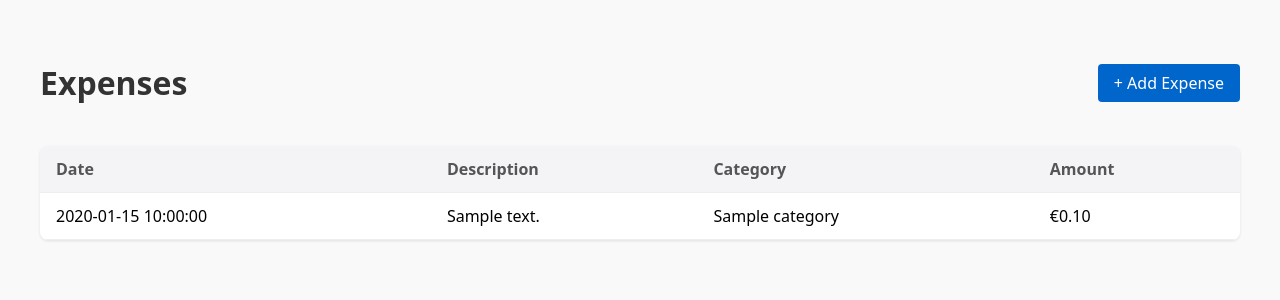
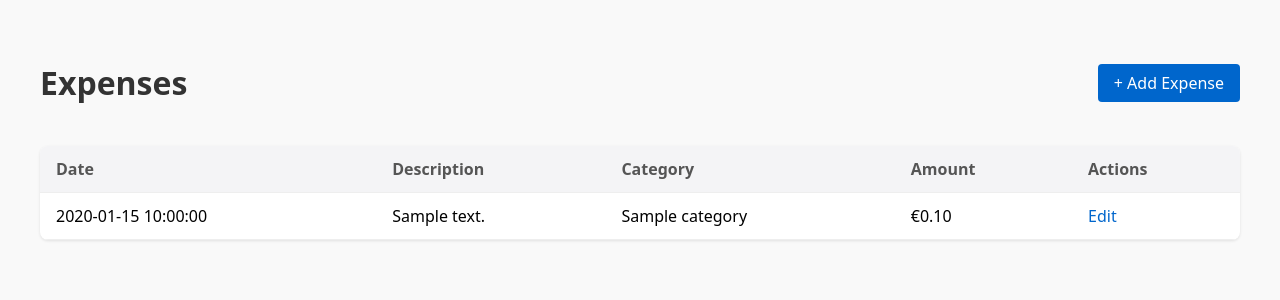
Before and after one commit to keremyldrm41/expense-tracker, a Flask app: template templates/index.html in a window 1280 px wide. Shown: the top 300 px of the page. Run offline with Flask 3, Linux system fonts and the light colour scheme; the template is opened without the code that fills it: most values are stand-ins (such as "Sample title", 1, 10 or a date in 2020).

Commit message:
Add edit link to expenses table in index.html

```diff
--- a/templates/index.html
+++ b/templates/index.html
@@ -11,13 +11,15 @@
         th, td { padding: 12px 16px; text-align: left; border-bottom: 1px solid #eee; }
         th { background-color: #f4f4f6; color: #555; }
         .empty-msg { color: #888; font-style: italic; }
+        .edit-link { color: #0066cc; text-decoration: none; font-weight: 500; }
+        .edit-link:hover { text-decoration: underline; }
     </style>
 </head>
 <body>
 
     <div style="display: flex; justify-content: space-between; align-items: center; margin-bottom: 20px;">
         <h1>Expenses</h1>
-        <a href="/add" style="background: #0066cc; color: white; padding: 8px 16px; border-radius: 4px; text-decoration: none;">+ Add Expense</a>
+        <a href="{{ url_for('add_expense') }}" style="background: #0066cc; color: white; padding: 8px 16px; border-radius: 4px; text-decoration: none;">+ Add Expense</a>
     </div>
     <table>
         <thead>
@@ -26,6 +28,7 @@
                 <th>Description</th>
                 <th>Category</th>
                 <th>Amount</th>
+                <th>Actions</th>
             </tr>
         </thead>
         <tbody>
@@ -34,12 +37,14 @@
                     <td>{{ expense['date'] }}</td>
                     <td>{{ expense['description'] }}</td>
                     <td>{{ expense['category'] }}</td>
-                    <!-- Converting cents to euros directly inside the template block -->
                     <td>{{ expense['amount_cents']|euros }}</td>
+                    <td>
+                        <a href="{{ url_for('edit_expense', id=expense['id']) }}" class="edit-link">Edit</a>
+                    </td>
                 </tr>
             {% else %}
                 <tr>
-                    <td colspan="4" class="empty-msg">No expenses recorded yet.</td>
+                    <td colspan="5" class="empty-msg">No expenses recorded yet.</td>
                 </tr>
             {% endfor %}
         </tbody>
```
